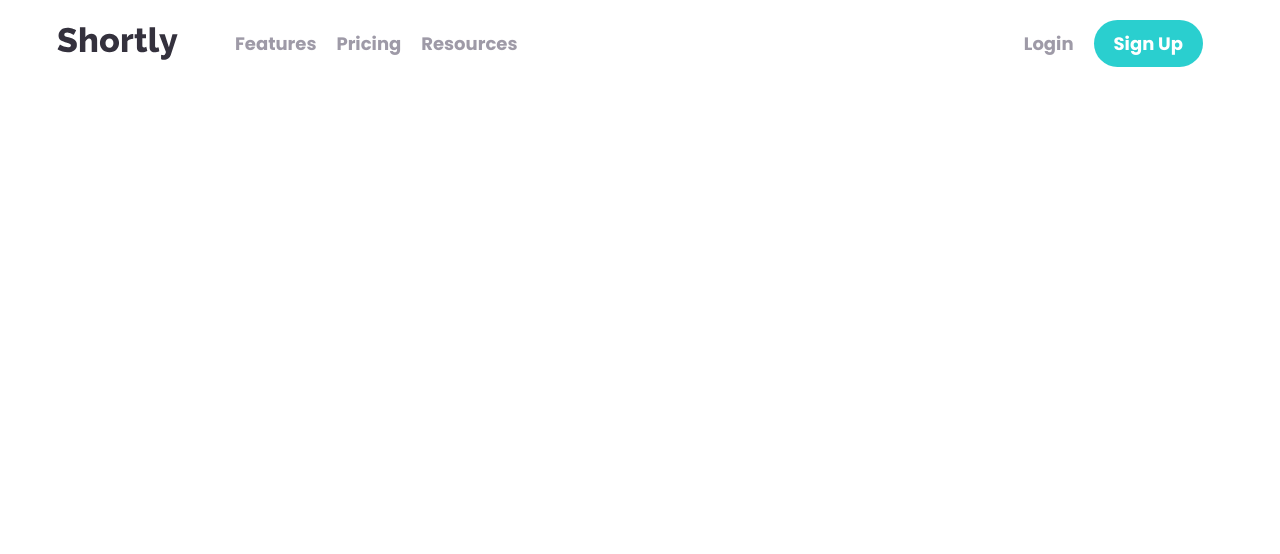
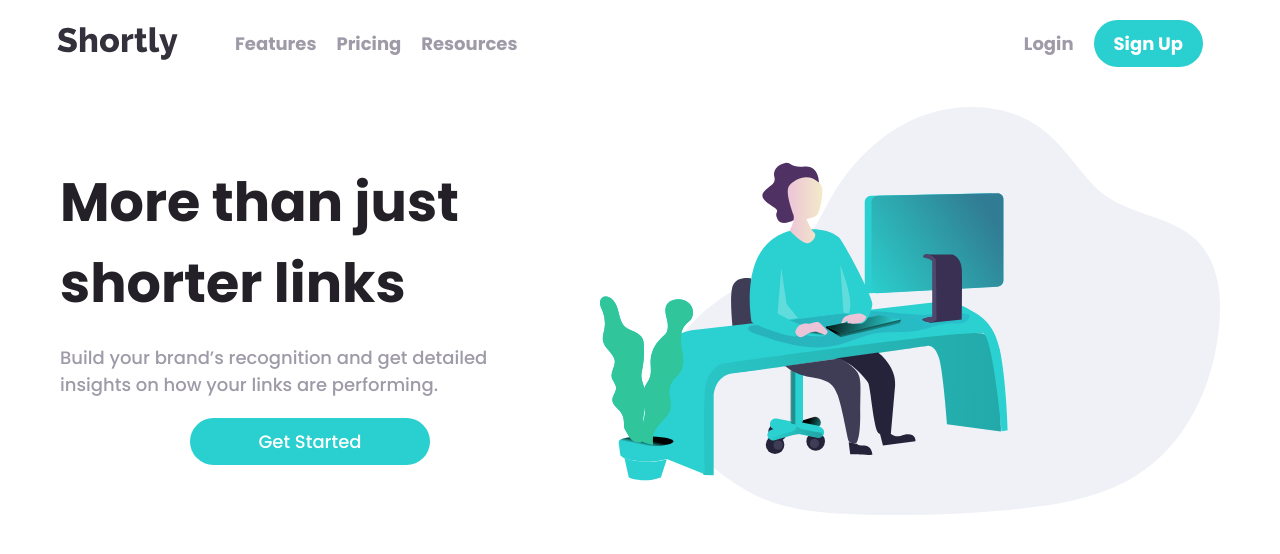
Before and after one commit to starskynder/url-shortening-api, a React (Create React App) app: page / in a window 1280 px wide. Shown: the top 554 px of the page. Built offline with nearby package versions, Linux system fonts and the light colour scheme.

Commit message:
Add header section

```diff
--- a/src/App.js
+++ b/src/App.js
@@ -1,15 +1,22 @@
 import React from "react";
 import Navbar from "./components/Navbar";
+import Header from "./components/Header";
 import "./sass/main.scss";
 import logo from "./images/logo.svg";
+import headerImg from "./images/illustration-working.svg";
 
 function App() {
   return (
-    <div className="App">
+    <div className="main">
       <Navbar
         sections={["features", "pricing", "resources"]}
         logo={logo}
         login={true}
+      />
+      <Header
+        title="More than just shorter links"
+        text=" Build your brand’s recognition and get detailed insights on how your links are performing."
+        img={headerImg}
       />
     </div>
   );
--- /dev/null
+++ b/src/components/Header.js
@@ -0,0 +1,20 @@
+import React from "react";
+
+const Header = ({ title, text, img }) => {
+  return (
+    <header className="header">
+      <div className="header__img">
+        <img src={img} alt="woman at work" />
+      </div>
+      <div className="header__content">
+        <h1 className="heading__primary">{title}</h1>
+        <p className="header__text">{text}</p>
+        <a href="#" className="primary__btn header__btn">
+          Get Started
+        </a>
+      </div>
+    </header>
+  );
+};
+
+export default Header;
--- /dev/null
+++ b/src/sass/layout/_header.scss
@@ -0,0 +1,49 @@
+// HEADER
+.header {
+  text-align: center;
+  display: flex;
+  flex-flow: row wrap;
+  justify-content: center;
+  align-items: center;
+
+  @media screen and (min-width: 75em) {
+    flex-flow: row-reverse nowrap;
+    justify-content: space-between;
+    text-align: left;
+  }
+
+  &__img {
+    padding: 2rem;
+
+    @media screen and (min-width: 75em) {
+      flex: 1;
+    }
+
+    // img {
+    //   transform: translateX(20%);
+    // }
+  }
+
+  &__content {
+    padding: 2rem;
+    max-width: 50rem;
+    @media screen and (min-width: 75em) {
+      max-width: auto;
+      flex: 2;
+    }
+  }
+
+  &__text {
+    color: $graysh-violet;
+    margin: 2rem 0;
+    font-size: 1.8rem;
+  }
+
+  &__btn {
+    max-width: 40%;
+
+    @media screen and (min-width: 75em) {
+      margin-right: auto;
+    }
+  }
+}
--- a/src/sass/main.scss
+++ b/src/sass/main.scss
@@ -1,5 +1,7 @@
 @import "./abstracts/variables";
 @import "./abstracts/mixins";
+@import "./base/tipography";
 @import "./base/base";
 @import "./components/buttons";
 @import "./layout/navbar";
+@import "./layout/header";
```
